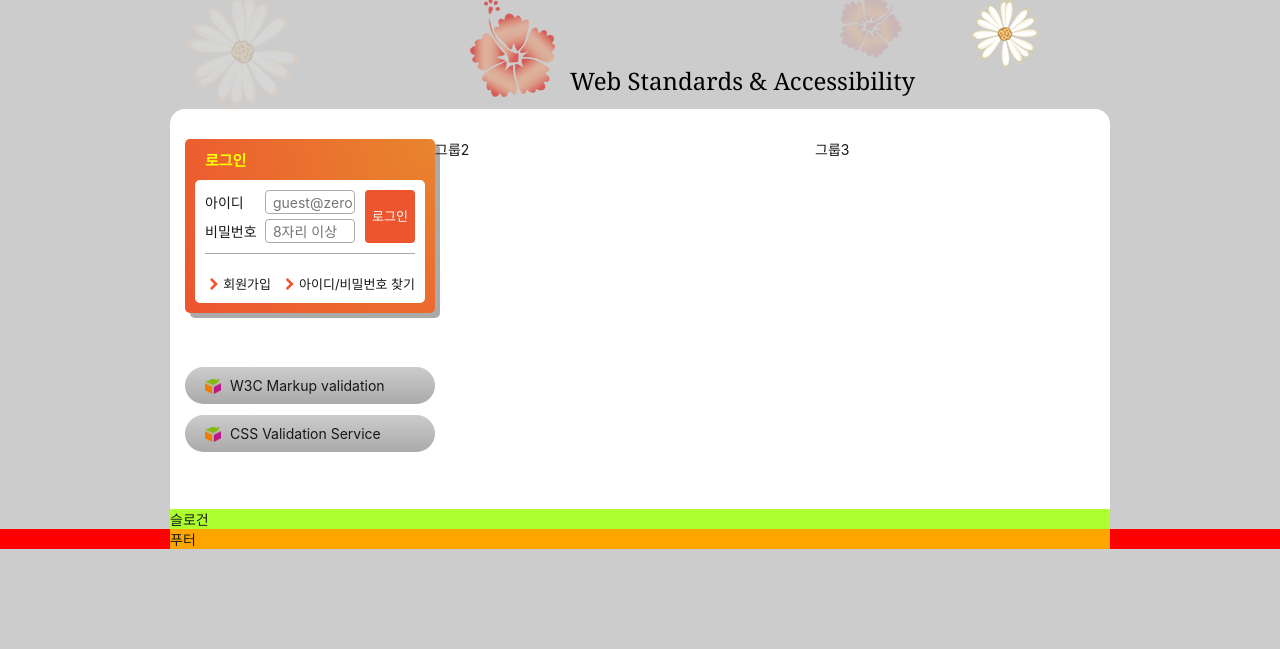
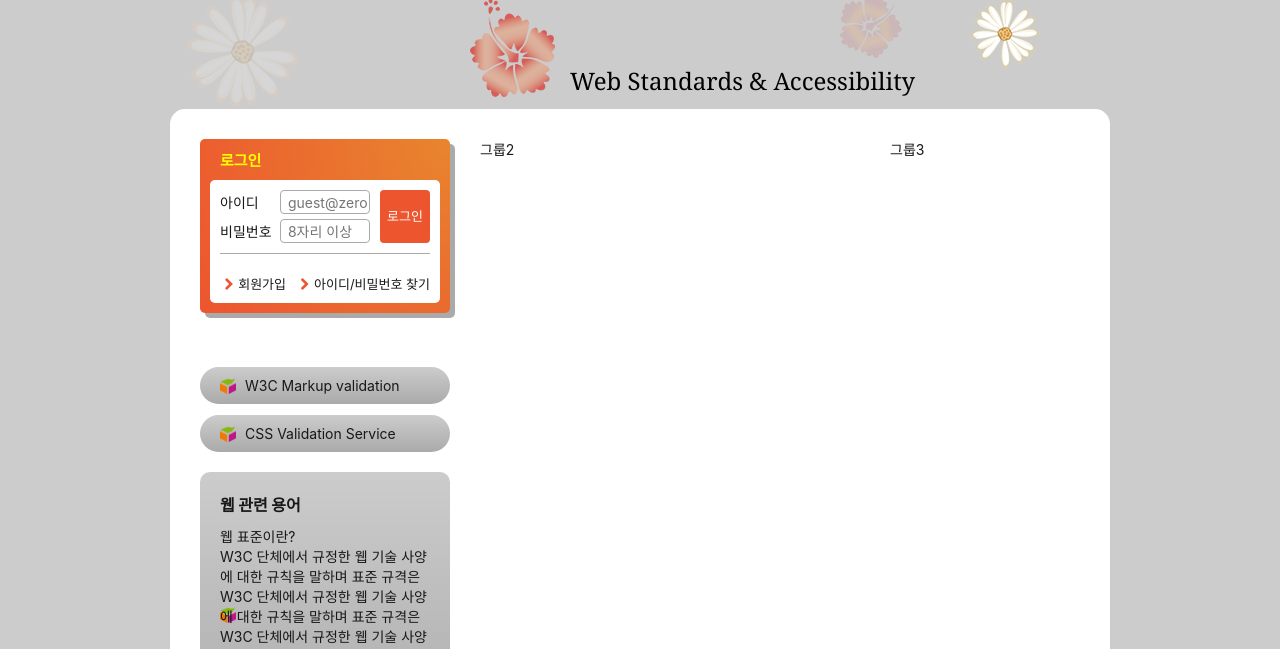
Before and after one commit to pereng11/zeroConnecTo, a website: page HTML5/index.html in a window 1280 px wide. Shown: the part 157-806 px from the top of the page. Drawn offline with Linux system fonts and the light colour scheme; a web font is replaced by a local one.

Commit message:
웹표준 영역 마크업

```diff
--- a/HTML5/css/index.css
+++ b/HTML5/css/index.css
@@ -240,6 +240,7 @@ body {
 /* 그룹 */
 .group {
 	float: left;
+	margin: 0 15px;
 }
 
 .group1 {
@@ -353,6 +354,23 @@ body {
 	background-size: 14px 14px, 100%;
 }
 
+/* 웹표준 */
+.term {
+	background: url('./images/validation_icon.png') no-repeat 20px 50% / 16px 16px,
+		#aaa linear-gradient(to bottom, #ccc, #aaa);
+	border-radius: 10px;
+	margin-top: 20px;
+	padding: 20px;
+}
+.term-title {
+	font-size: 1.6rem;
+	font-weight: 800;
+	margin-bottom: 10px;
+}
+.term p {
+	text-overflow: ellipsis;
+}
+
 /* 슬로건 */
 .slogan {
 	background: greenyellow;
--- a/HTML5/index.html
+++ b/HTML5/index.html
@@ -203,6 +203,19 @@
 						>
 					</li>
 				</ul>
+				<!-- 웹 관련 용어 -->
+				<section class="term">
+					<h2 class="term-title">웹 관련 용어</h2>
+					<h3>웹 표준이란?</h3>
+					<div>
+						<p>
+							W3C 단체에서 규정한 웹 기술 사양에 대한 규칙을 말하며 표준 규격은
+							W3C 단체에서 규정한 웹 기술 사양에 대한 규칙을 말하며 표준 규격은
+							W3C 단체에서 규정한 웹 기술 사양에 대한 규칙을 말하며 표준 규격은
+						</p>
+						<img src="./assets/web_standards.gif" alt="W3C Logo" />
+					</div>
+				</section>
 			</div>
 			<div class="group group2">그룹2</div>
 			<div class="group group3">그룹3</div>
```
